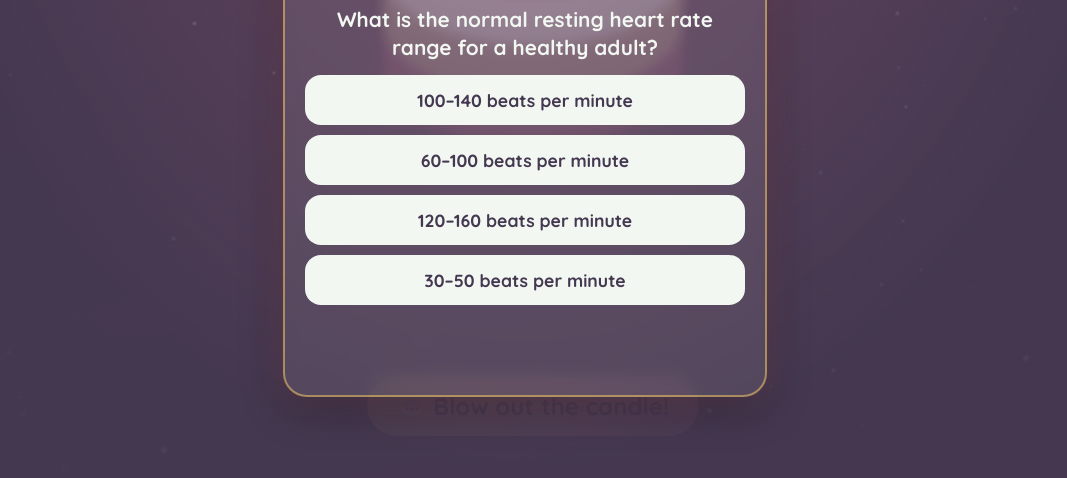
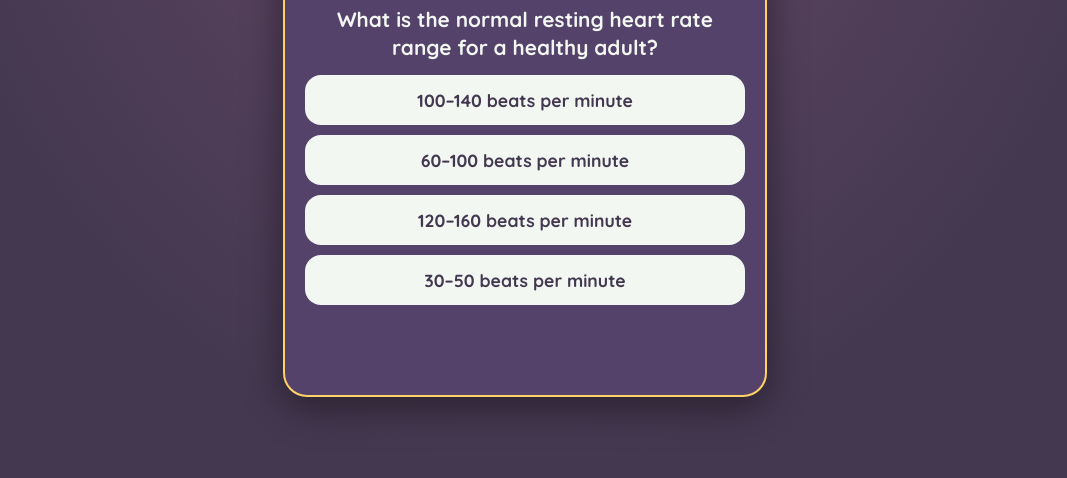
Before and after one commit to thevinnnzzz/HBD, a plain HTML site: page index.html in a window 1280 px wide. Shown: the part 322-800 px from the top of the page, without its empty margins (115-1182 px from the left). Drawn offline with Linux system fonts and the light colour scheme.

Commit message:
Update style.css

```diff
--- a/style.css
+++ b/style.css
@@ -550,7 +550,7 @@ body.blown .candle:before {
   z-index: 500;
   display: flex;
   padding: max(env(safe-area-inset-top, 0px), 16px) 16px max(env(safe-area-inset-bottom, 0px), 16px);
-  background: radial-gradient(ellipse at top, rgba(142,85,114,.55), rgba(68,56,80,.97) 70%);
+  background: radial-gradient(ellipse at top, #6a4a69 0%, #443850 70%); /* fully opaque so nothing shows through */
   overflow-y: auto;
   -webkit-overflow-scrolling: touch;
   transition: opacity .8s ease, visibility .8s ease;
@@ -568,12 +568,10 @@ body.blown .candle:before {
   text-align: center;
   color: #f2f7f2;
   font-family: 'Quicksand', "Comic Sans MS", Arial, sans-serif;
-  background: rgba(255,255,255,.08);
-  border: 2px solid rgba(255,209,102,.5);
+  background: #54426a; /* solid card, no glass effect */
+  border: 2px solid #ffd166;
   border-radius: 24px;
-  box-shadow: 0 10px 40px rgba(0,0,0,.4), 0 0 30px rgba(255,143,171,.25);
-  backdrop-filter: blur(6px);
-  -webkit-backdrop-filter: blur(6px);
+  box-shadow: 0 10px 40px rgba(0,0,0,.45);
 }
 .gate-card.shake { animation: gateShake .45s; }
 @keyframes gateShake {
```
